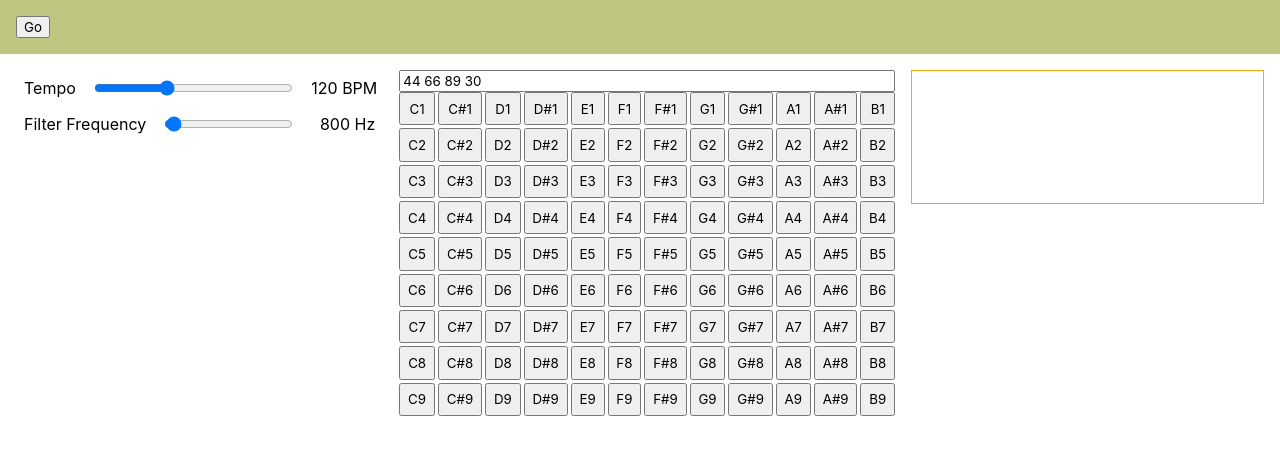
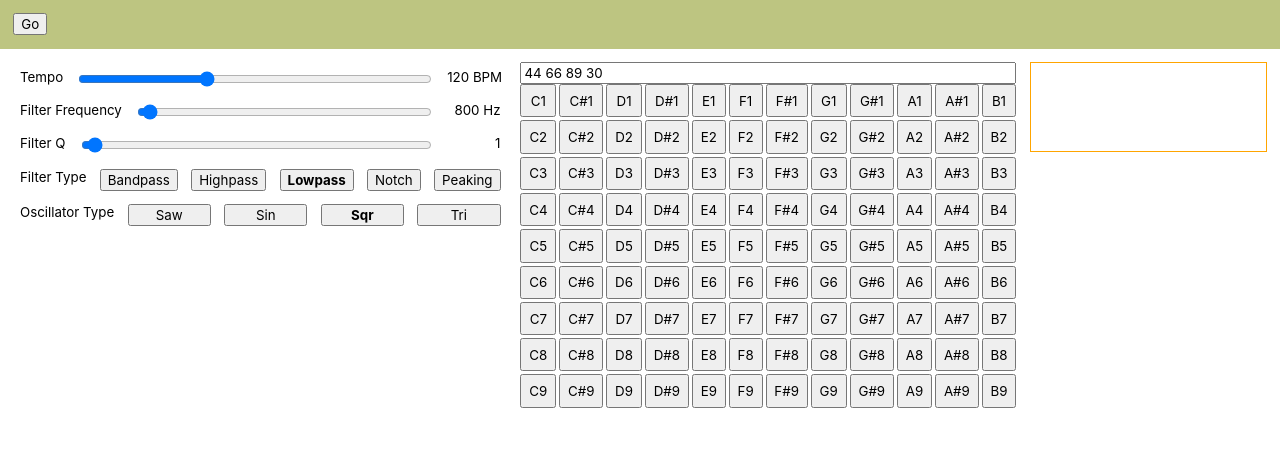
Before and after one commit to akx/tlfe-soundthing, a React (Vite) app: page / in a window 1280 px wide. Shown: the top 454 px of the page. Built offline with nearby package versions, Linux system fonts and the light colour scheme.

Commit message:
Add more filter and osc options

```diff
--- a/src/App.tsx
+++ b/src/App.tsx
@@ -5,6 +5,7 @@ import { Viz } from "./components/Viz";
 import Slider from "./components/Slider";
 import NoteGrid from "./components/NoteGrid";
 import styled from "styled-components";
+import Toggle from "./components/Toggle";
 
 const Main = styled.div({
   display: "flex",
@@ -33,12 +34,7 @@ function init(): AudioBits {
   const audioContext = new AudioContext();
 
   const oscNode = audioContext.createOscillator();
-  oscNode.type = "square";
-  //
   const filterNode = audioContext.createBiquadFilter();
-  filterNode.frequency.value = 800;
-  filterNode.type = "lowpass";
-
   const vizNode = audioContext.createAnalyser();
   vizNode.fftSize = 512;
   vizNode.smoothingTimeConstant = 0.3;
@@ -49,17 +45,40 @@ function init(): AudioBits {
   return { audioContext, oscNode, filterNode, vizNode };
 }
 
+const oscTypeOptions: [OscillatorType, string][] = [
+  ["sawtooth", "Saw"],
+  ["sine", "Sin"],
+  ["square", "Sqr"],
+  ["triangle", "Tri"],
+];
+
+const filterTypeOptions: [BiquadFilterType, string][] = [
+  ["bandpass", "Bandpass"],
+  ["highpass", "Highpass"],
+  ["lowpass", "Lowpass"],
+  ["notch", "Notch"],
+  ["peaking", "Peaking"],
+];
+
 const ROOT = 432;
 
 function App() {
-  const [audioContext] = React.useState(() => init());
+  const [au] = React.useState(() => init());
   const [song, setSong] = React.useState("44 66 89 30");
   const [tempo, setTempo] = React.useState(120);
   const [filterFreq, setFilterFreq] = React.useState(800);
+  const [filterQ, setFilterQ] = React.useState(1);
+  const [filterType, setFilterType] =
+    React.useState<BiquadFilterType>("lowpass");
+  const [oscType, setOscType] = React.useState<OscillatorType>("square");
   const [noteIndex, setNoteIndex] = React.useState(0);
-  useInterval(() => {
+  const lastAuRef = React.useRef<AudioBits>(au);
+  lastAuRef.current = au;
+
+  const tick = React.useCallback(() => {
     setNoteIndex((ni) => ni + 1);
-  }, 60000 / (tempo * 4));
+  }, []);
+  useInterval(tick, 60000 / (tempo * 4));
 
   const songNotes = React.useMemo(() => {
     return song
@@ -73,14 +92,13 @@ function App() {
     return midiToFreq(note, ROOT) || ROOT;
   }, [noteIndex, songNotes]);
   React.useEffect(() => {
-    audioContext.oscNode.frequency.value = currentNoteFrequency;
-    audioContext.filterNode.frequency.value = filterFreq;
-  }, [
-    audioContext.filterNode.frequency,
-    audioContext.oscNode.frequency,
-    currentNoteFrequency,
-    filterFreq,
-  ]);
+    const au = lastAuRef.current;
+    au.oscNode.frequency.value = currentNoteFrequency;
+    au.oscNode.type = oscType;
+    au.filterNode.frequency.value = filterFreq;
+    au.filterNode.Q.value = filterQ;
+    au.filterNode.type = filterType;
+  }, [currentNoteFrequency, filterFreq, filterQ, filterType, oscType]);
   const appendNote = React.useCallback((note: string) => {
     setSong((currentSong) => (currentSong + " " + note).trim());
   }, []);
@@ -89,8 +107,8 @@ function App() {
       <Toolbar>
         <button
           onClick={() => {
-            audioContext.audioContext.resume();
-            audioContext.oscNode.start();
+            au.audioContext.resume();
+            au.oscNode.start();
           }}
         >
           Go
@@ -114,6 +132,26 @@ function App() {
             min={400}
             max={22000}
           />
+          <Slider
+            label="Filter Q"
+            value={filterQ}
+            onChange={setFilterQ}
+            min={0}
+            max={50}
+            step={0.01}
+          />
+          <Toggle
+            label="Filter Type"
+            value={filterType}
+            options={filterTypeOptions}
+            onChange={setFilterType}
+          />
+          <Toggle
+            label="Oscillator Type"
+            value={oscType}
+            options={oscTypeOptions}
+            onChange={setOscType}
+          />
         </div>
 
         <div>
@@ -126,7 +164,7 @@ function App() {
         </div>
 
         <div>
-          <Viz vizNode={audioContext.vizNode} />
+          <Viz vizNode={au.vizNode} />
         </div>
       </Main>
     </div>
--- /dev/null
+++ b/src/components/ControlParts.tsx
@@ -0,0 +1,25 @@
+import styled from "styled-components";
+import React from "react";
+
+export const ControlBody = styled.label`
+  display: flex;
+  justify-content: space-between;
+  padding: 0.5em;
+`;
+export const ControlLabelText = styled.span`
+  padding-right: 1em;
+  white-space: nowrap;
+`;
+export const ControlValueText = styled.span`
+  padding-left: 1em;
+  white-space: nowrap;
+  width: 5em;
+  text-align: right;
+`;
+export const ControlInput = styled.input`
+  flex: 1;
+`;
+export type InputProps = React.DetailedHTMLProps<
+  React.InputHTMLAttributes<HTMLInputElement>,
+  HTMLInputElement
+>;
--- a/src/components/Slider.tsx
+++ b/src/components/Slider.tsx
@@ -1,29 +1,12 @@
 import React from "react";
-import styled from "styled-components";
+import {
+  ControlBody,
+  ControlInput,
+  ControlLabelText,
+  ControlValueText,
+  InputProps,
+} from "./ControlParts";
 
-const SliderBody = styled.label`
-  display: flex;
-  justify-content: space-between;
-  padding: 0.5em;
-`;
-
-const SliderLabelText = styled.span`
-  padding-right: 1em;
-  white-space: nowrap;
-`;
-const SliderValueText = styled.span`
-  padding-left: 1em;
-  white-space: nowrap;
-  width: 5em;
-  text-align: right;
-`;
-const SliderInput = styled.input`
-  flex: 1;
-`;
-type InputProps = React.DetailedHTMLProps<
-  React.InputHTMLAttributes<HTMLInputElement>,
-  HTMLInputElement
->;
 type SliderProps = Omit<InputProps, "onChange" | "ref"> & {
   label: string;
   unit?: string;
@@ -36,19 +19,19 @@ function Slider({ label, unit, onChange, value, ...rest }: SliderProps) {
     [onChange],
   );
   return (
-    <SliderBody>
-      <SliderLabelText>{label}</SliderLabelText>
-      <SliderInput
+    <ControlBody>
+      <ControlLabelText>{label}</ControlLabelText>
+      <ControlInput
         {...rest}
         type="range"
         onChange={onInputChange}
         value={value}
       />
-      <SliderValueText>
+      <ControlValueText>
         {value}
         {unit ? ` ${unit}` : null}
-      </SliderValueText>
-    </SliderBody>
+      </ControlValueText>
+    </ControlBody>
   );
 }
 
--- /dev/null
+++ b/src/components/Toggle.tsx
@@ -0,0 +1,44 @@
+import React from "react";
+import { ControlBody, ControlLabelText } from "./ControlParts";
+
+type ToggleProps<T> = {
+  label: string;
+  value: T | undefined;
+  options: [T, string][];
+  onChange: (value: T) => void;
+};
+
+function Toggle<T>({
+  label,
+  options,
+  onChange,
+  value: selectedValue,
+}: ToggleProps<T>) {
+  const handleClick = React.useCallback(
+    (e: React.MouseEvent<HTMLButtonElement>) =>
+      onChange(String(e.currentTarget.dataset.value)),
+    [onChange],
+  );
+  return (
+    <ControlBody>
+      <ControlLabelText>{label}</ControlLabelText>
+      <div style={{ display: "flex", flex: 1, gap: "1em" }}>
+        {options.map(([value, text]) => (
+          <button
+            data-value={value}
+            key={String(value)}
+            onClick={handleClick}
+            style={{
+              flex: 1,
+              fontWeight: selectedValue === value ? "bold" : undefined,
+            }}
+          >
+            {text}
+          </button>
+        ))}
+      </div>
+    </ControlBody>
+  );
+}
+
+export default Toggle;
--- a/src/index.css
+++ b/src/index.css
@@ -1,14 +1,16 @@
 body {
   margin: 0;
+  font-family: -apple-system, BlinkMacSystemFont, "Segoe UI", "Roboto", "Oxygen",
+    "Ubuntu", "Cantarell", "Fira Sans", "Droid Sans", "Helvetica Neue",
+    sans-serif;
+  font-size: 10pt;
 }
 
-body,
 input,
 textarea,
 button {
-  font-family: -apple-system, BlinkMacSystemFont, "Segoe UI", "Roboto", "Oxygen",
-    "Ubuntu", "Cantarell", "Fira Sans", "Droid Sans", "Helvetica Neue",
-    sans-serif;
+  font-family: inherit;
+  font-size: inherit;
 }
 
 code {
```
